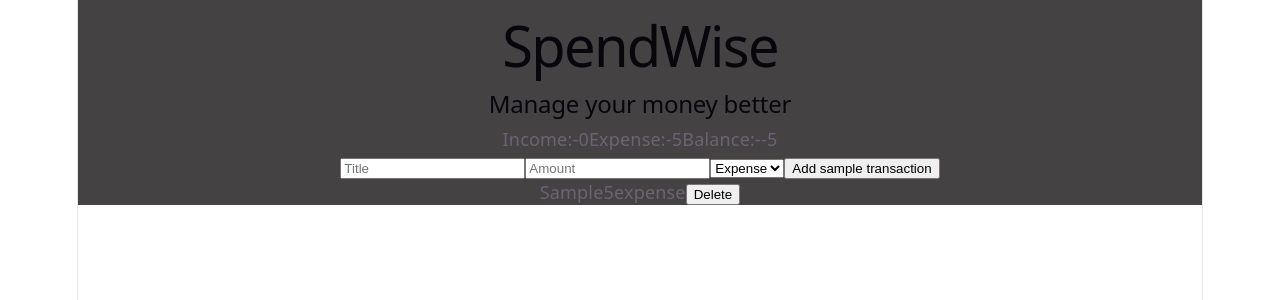
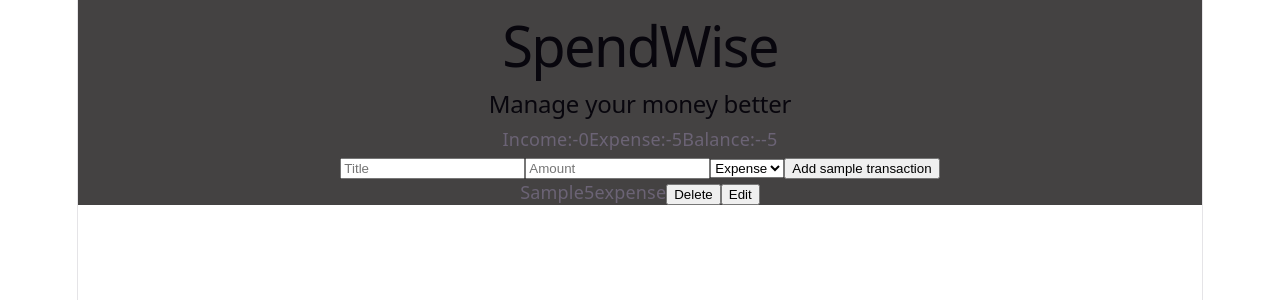
Before and after one commit to mansi0sinha/React-Projects, a React (Vite) app in the folder Expense-tracker/: page / in a window 1280 px wide. Both pictures are taken after typing "Sample", "5" into the empty fields and a click on the button "Add sample transaction". Shown: the top 300 px of the page. Built offline with nearby package versions, Linux system fonts and the light colour scheme.

Commit message:
Edit functionality

```diff
--- a/Expense-tracker/src/App.jsx
+++ b/Expense-tracker/src/App.jsx
@@ -11,9 +11,17 @@ function App() {
   const [transactionTitle, setTransactionTitle] = useState("")
   const [transactionAmount, setTransactionAmount] = useState("")
   const [transactionType, setTransactionType] = useState("expense")
+  const [editingId, setEditingId] = useState(null)
+  const handleEdit = (id) => {
+    const transactionEdit = transactions.find((transaction) => transaction.id === id)
+    setEditingId(transactionEdit.id)
+    setTransactionTitle(transactionEdit.title)
+    setTransactionAmount(String(transactionEdit.amount))
+    setTransactionType(transactionEdit.type)
+  }
   const handleDelete = (id) => {
     const transactionDelete = transactions.find((transaction) => transaction.id === id)
-    if ( !transactionDelete ) return
+    if (!transactionDelete) return
     if (transactionDelete.type === "income") {
 
       setIncome((income) => income - Number(transactionDelete.amount))
@@ -35,6 +43,7 @@ function App() {
         </select>
         <button onClick={() => {
           if (transactionTitle.trim() !== "" && Number(transactionAmount) > 0) {
+            if (editingId == null) {
               setTransactions((transactions) => [...transactions, ({
                 id: Date.now(),
                 title: transactionTitle,
@@ -47,13 +56,33 @@ function App() {
               else {
                 setExpense((expense) => expense + Number(transactionAmount))
               }
+            }
+            else {
+              setTransactions((transactions) =>
+                transactions.map((transaction) => {
+                  if (transaction.id == editingId) {
+                    return {
+                      ...transaction,
+                      title: transactionTitle,
+                      amount: Number(transactionAmount),
+                      type: transactionType
+                    }
+                  }
+                  else {
+                    return transaction
+                  }
+                }
+                )
+              )
+            }
+
             setTransactionTitle("")
             setTransactionAmount("")
           }
 
 
         }}>Add sample transaction</button>
-        <Transaction transactions={transactions} onDelete={handleDelete}
+        <Transaction transactions={transactions} onDelete={handleDelete} onEdit={handleEdit}
         />
       </div >
     </>
--- a/Expense-tracker/src/components/Transaction.jsx
+++ b/Expense-tracker/src/components/Transaction.jsx
@@ -1,12 +1,13 @@
 import React from 'react'
 
-const Transaction = ({ transactions, onDelete }) => {
+const Transaction = ({ transactions, onDelete ,onEdit}) => {
   return (
     <div className="transaction">
       {transactions.map((transaction) => (<p key={transaction.id}>{transaction.title}
         {transaction.amount}
         {transaction.type}
         <button onClick={()=>onDelete(transaction.id)}>Delete</button>
+        <button onClick={()=>onEdit(transaction.id)}>Edit</button>
       </p>))}
     </div>
   )
```
Lines whose indentation alone changed are shown as unchanged.
